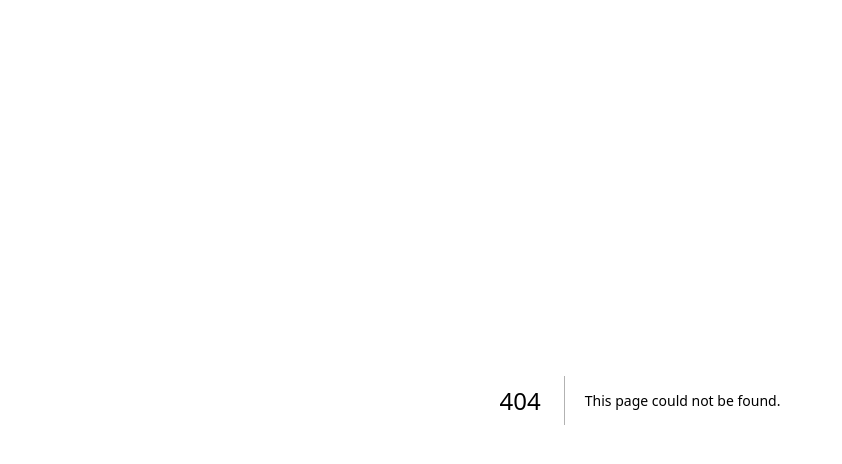
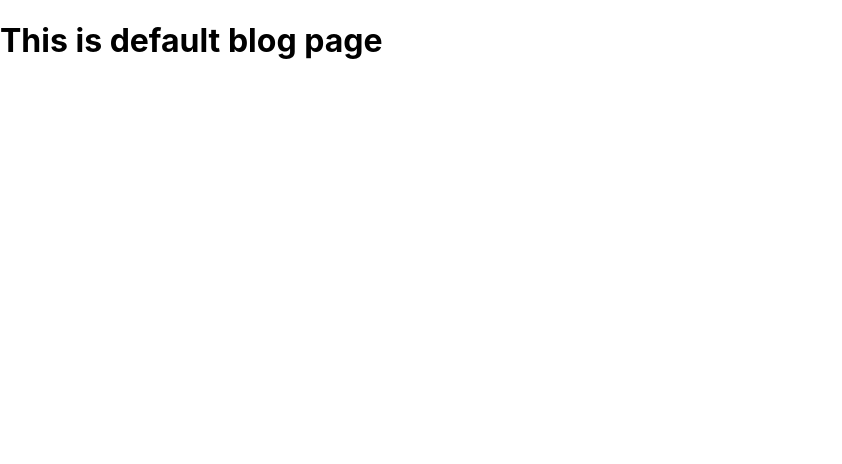
Before and after one commit to M-hassan-ch/NextJs-Practice, a Next.js app: page /blog in a window 1280 px wide. Before the commit this address had no page. Shown: the top 464 px of the page, without its empty margins (0-842 px from the left). Built offline with nearby package versions, Linux system fonts and the light colour scheme.

Commit message:
created nested routes

```diff
--- /dev/null
+++ b/pages/blog/index.tsx
@@ -0,0 +1,7 @@
+import React from 'react'
+
+export default function Blog() {
+  return (
+    <h1>This is default blog page</h1>
+  )
+}
```
Also changed, not shown: pages/blog/first.tsx (added, +7 -0 lines), pages/blog/second.tsx (added, +7 -0 lines).
